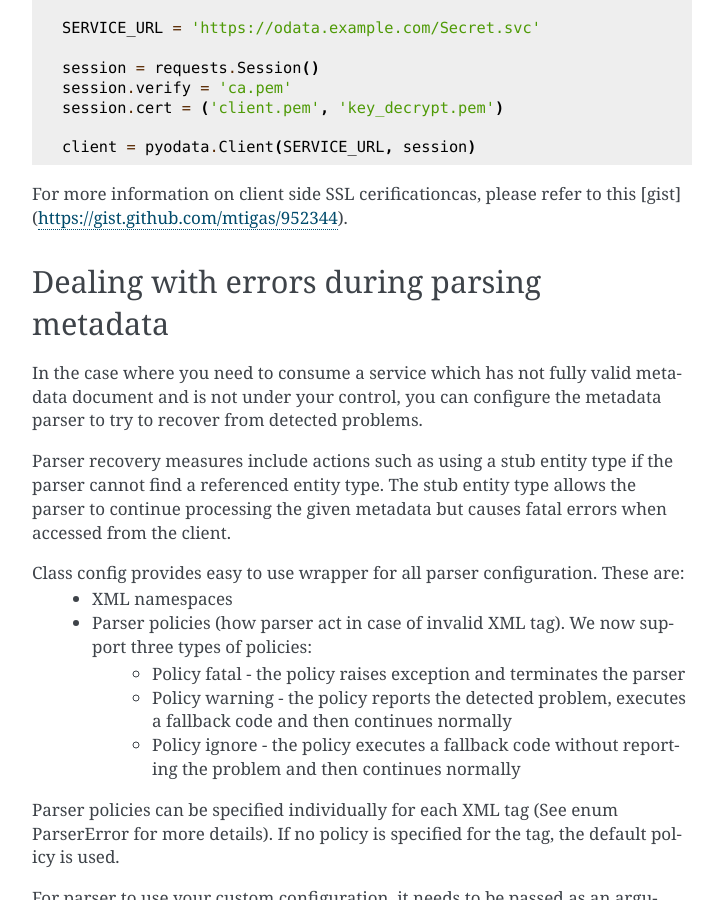
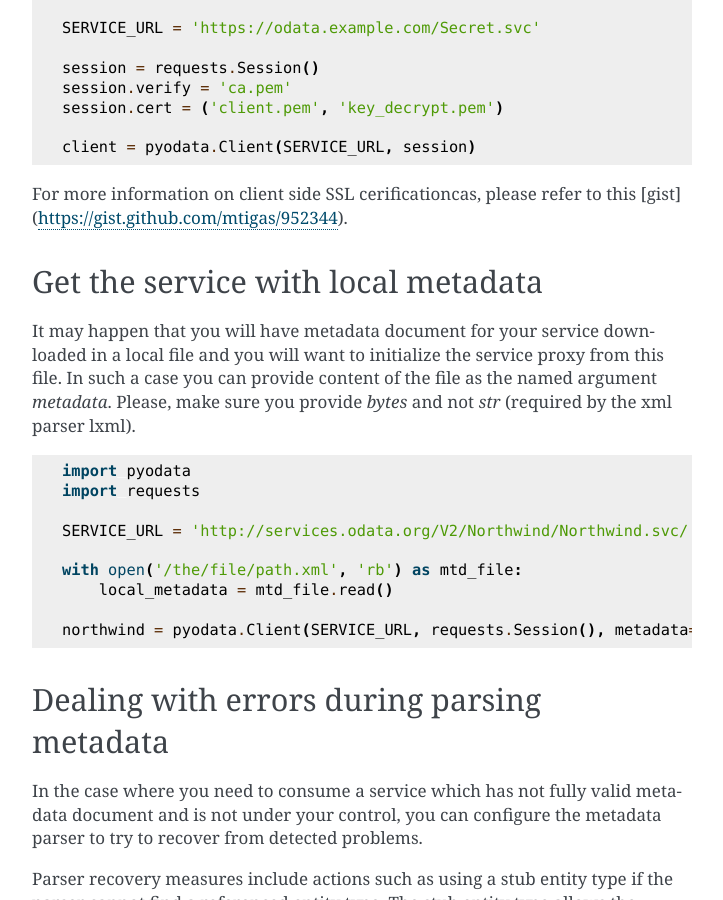
Before and after one commit to SAP/python-pyodata, a Sphinx documentation site: the page built from docs/usage/initialization.rst, in a window 1280 px wide and 900 px high, scrolled down 1377 px. Shown: the whole window, without its empty margins (388-1111 px from the left). Built offline with Sphinx 7.4.7, drawn with Linux system fonts in a browser that asks for light colours; some of the changed text lies outside the part shown.

```diff
--- a/docs/usage/initialization.rst
+++ b/docs/usage/initialization.rst
@@ -77,8 +77,28 @@ Python client initialization:
 
     client = pyodata.Client(SERVICE_URL, session)
 
+For more information on client side SSL cerificationcas, please refer to this [gist](https://gist.github.com/mtigas/952344).
 
-For more information on client side SSL cerificationcas, please refer to this [gist](https://gist.github.com/mtigas/952344).
+Get the service with local metadata
+-----------------------------------
+
+It may happen that you will have metadata document for your service downloaded
+in a local file and you will want to initialize the service proxy from this
+file. In such a case you can provide content of the file as the named argument
+`metadata`. Please, make sure you provide `bytes` and not `str` (required by
+the xml parser lxml).
+
+.. code-block:: python
+
+    import pyodata
+    import requests
+
+    SERVICE_URL = 'http://services.odata.org/V2/Northwind/Northwind.svc/'
+
+    with open('/the/file/path.xml', 'rb') as mtd_file:
+        local_metadata = mtd_file.read()
+
+    northwind = pyodata.Client(SERVICE_URL, requests.Session(), metadata=local_metadata)
 
 Dealing with errors during parsing metadata
 -------------------------------------------
```
Also changed, not shown: CHANGELOG.md (+3 -0 lines), 2 other files.
